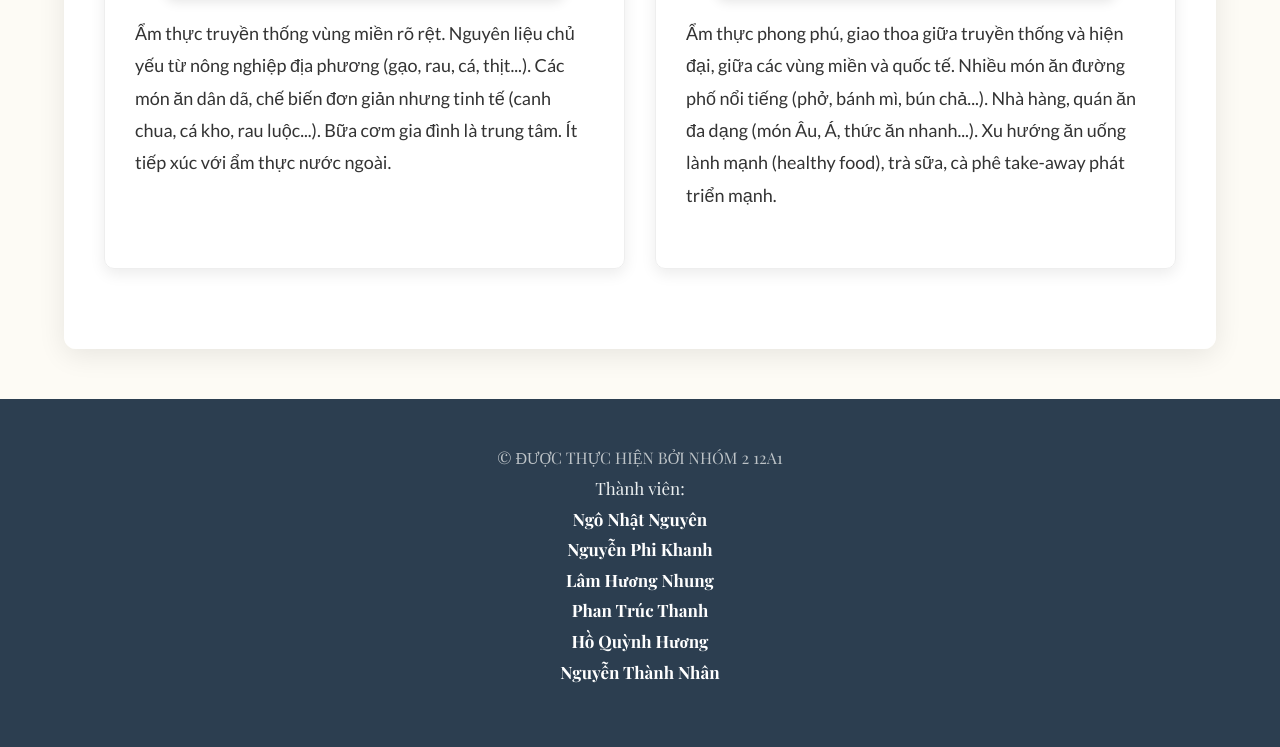
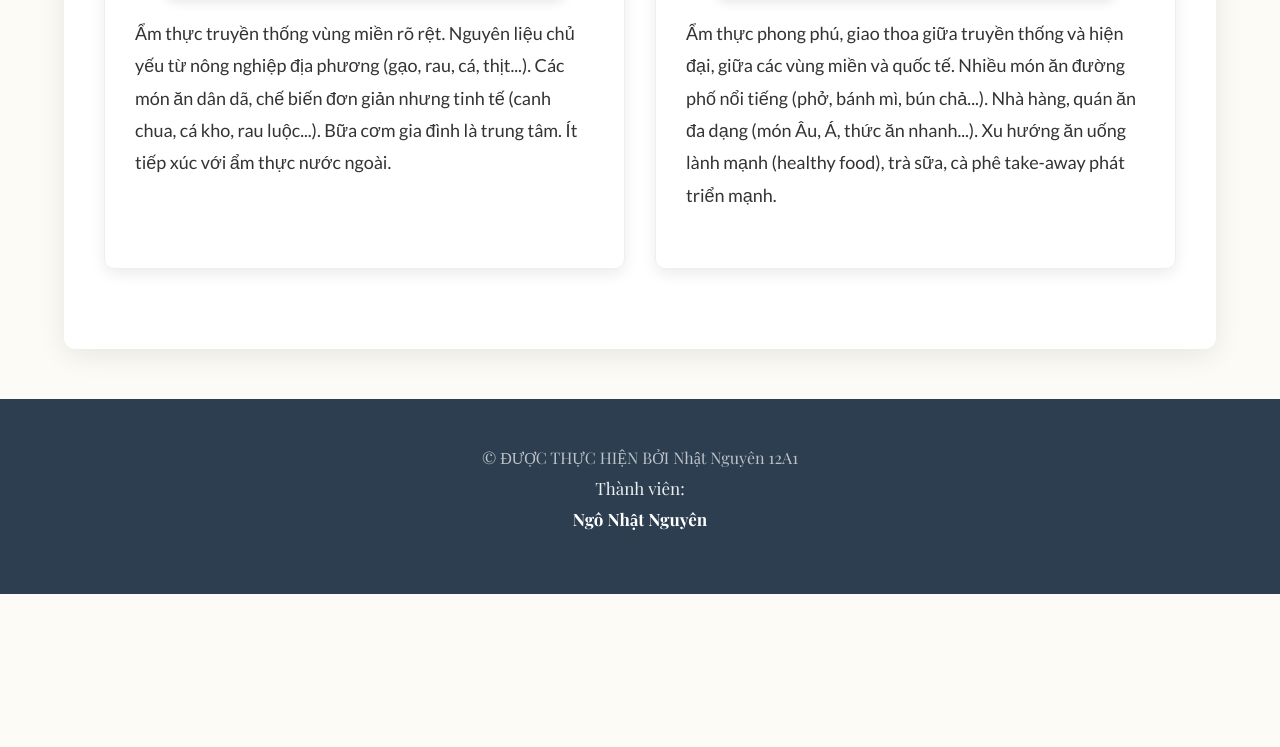
Before and after one commit to NhatNguyenYn/Vietnam-website-past-and-present, a plain HTML site: page so sanh.html in a window 1280 px wide. Shown: the part 3602-4349 px from the top of the page. After the commit the page ends 4196 px from the top, so only its background shows below. Drawn offline with nearby package versions, Linux system fonts and the light colour scheme; a web font is replaced by a local one.

Commit message:
Update so sanh.html

```diff
--- a/so sanh.html
+++ b/so sanh.html
@@ -103,14 +103,9 @@
     </section>
 
     <footer>
-        © ĐƯỢC THỰC HIỆN BỞI NHÓM 2 12A1 <br>
+        © ĐƯỢC THỰC HIỆN BỞI Nhật Nguyên 12A1 <br>
         <p>Thành viên:<br>
         <strong>Ngô Nhật Nguyên</strong> <br>
-        <strong>Nguyễn Phi Khanh</strong><br>
-        <strong>Lâm Hương Nhung</strong><br>
-        <strong>Phan Trúc Thanh</strong><br>
-        <strong>Hồ Quỳnh Hương</strong><br>
-        <strong>Nguyễn Thành Nhân</strong>
         </p>
     </footer>
 </body>
```
